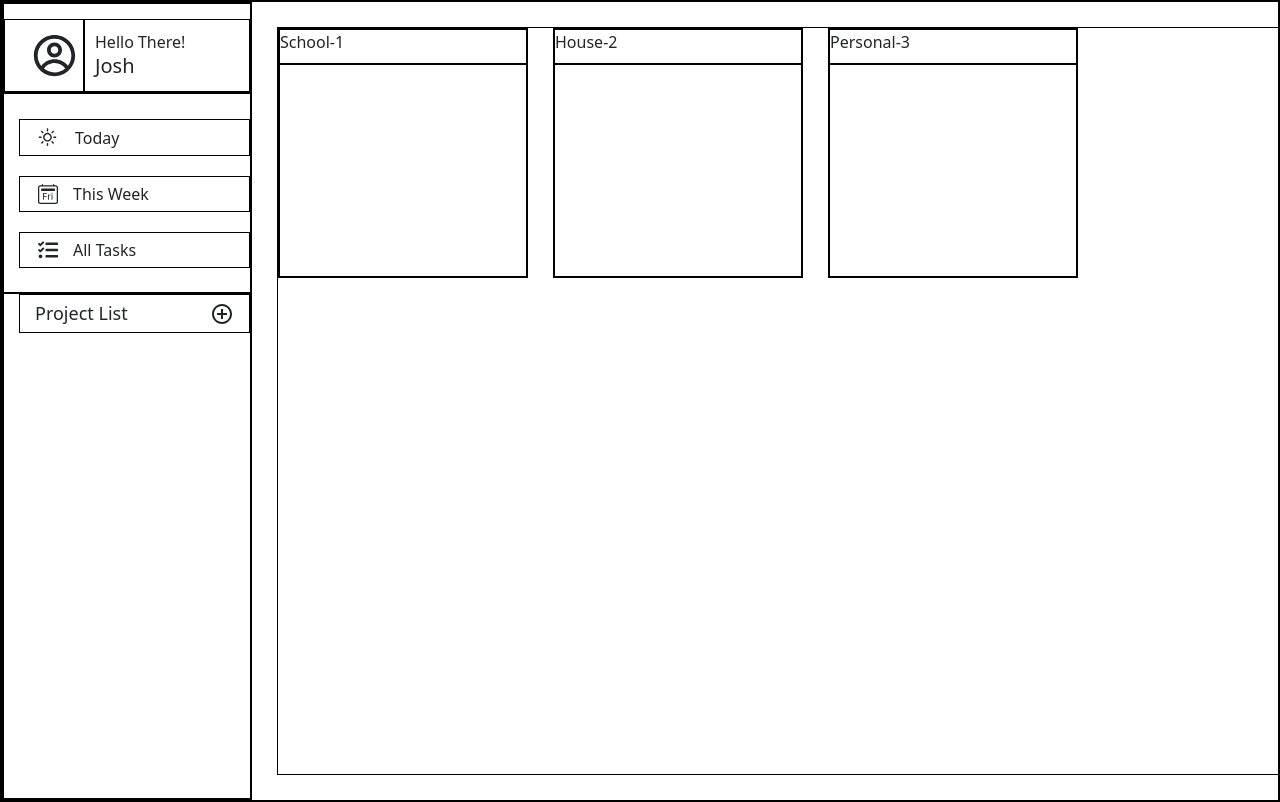
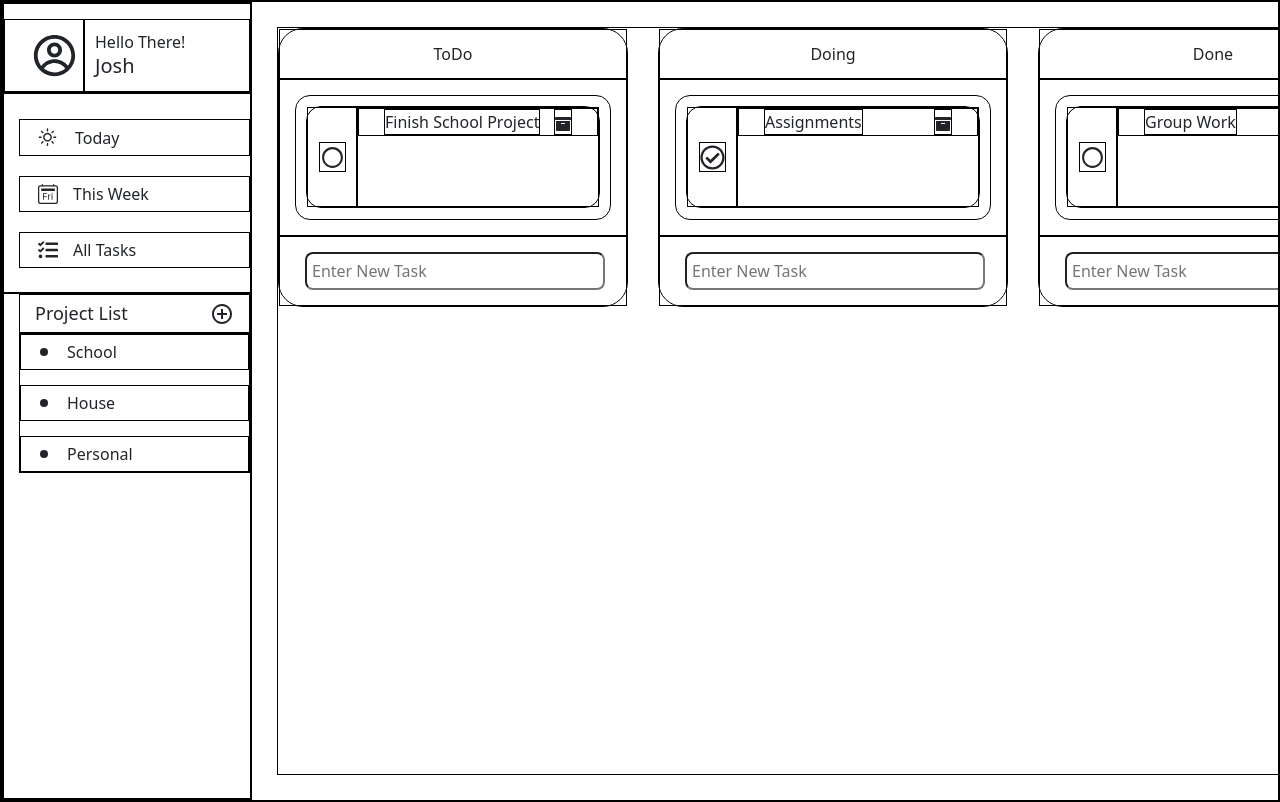
Before and after one commit to HappyLego214/todo-list, a React (Vite) app: page / in a window 1280 px wide. Built offline with nearby package versions, Linux system fonts and the light colour scheme.

Commit message:
refactoring of uneccessary components - creating a single sidebar and removal of project components

```diff
--- a/src/App.css
+++ b/src/App.css
@@ -38,12 +38,6 @@ div {
   gap: 30px;
   height: auto;
   display: flex;
-}
-
-.project-card {
-  display: grid;
-  grid-template-rows: 35px 1fr;
-  height: 250px;
 }
 
 .project-sidebar {
@@ -166,7 +160,7 @@ div {
   font-size: 20px;
 }
 
-.project-list {
+.project-list-container {
   padding-left: 15px;
 }
 
@@ -181,3 +175,19 @@ div {
   align-items: center;
   justify-content: space-between;
 }
+
+.project-list {
+  display: flex;
+  flex-direction: column;
+  gap: 15px;
+}
+
+.project-selection {
+  display: flex;
+  align-items: center;
+  padding: 5px 15px 5px 15px;
+}
+
+.project-selection p {
+  padding-left: 15px;
+}
--- a/src/App.tsx
+++ b/src/App.tsx
@@ -1,10 +1,8 @@
 import { useState } from "react";
 import { v4 as uuidv4 } from "uuid";
 import "./App.css";
-import ProjectBody from "./components/Project/ProjectBody";
 import ToDoBody from "./components/Task/TaskBody";
-import ProjectSidebar from "./components/Project/ProjectSidebar";
-import ToDoSideBar from "./components/Task/TaskSideBar";
+import ProjectSidebar from "./components/Sidebar";
 import { Project, ToDo } from "./components/Interfaces";
 
 const initialProjects: Project[] = [
@@ -41,7 +39,6 @@ const today = new Date();
 console.log(today);
 
 function App() {
-  const [view, setView] = useState("project");
   const [project, setProject] = useState(initialProjects[0]);
   const [projects, updateProjects] = useState(initialProjects);
 
@@ -106,25 +103,17 @@ function App() {
 
   return (
     <div id="main">
-      {view === "project" ? (
-        <ProjectSidebar addProject={addProject}></ProjectSidebar>
-      ) : (
-        <ToDoSideBar setView={setView}></ToDoSideBar>
-      )}
-      {view === "project" ? (
-        <ProjectBody
+      <ProjectSidebar
+        addProject={addProject}
         projects={projects}
-          setView={setView}
         setProject={setProject}
-        ></ProjectBody>
-      ) : (
+      ></ProjectSidebar>
       <ToDoBody
         project={project}
         addToDo={addToDo}
         updateToDo={updateToDo}
         removeToDo={removeToDo}
       ></ToDoBody>
-      )}
     </div>
   );
 }
--- a/src/components/Project/ProjectBody.tsx
+++ /dev/null
@@ -1,23 +0,0 @@
-import { ProjectBodyProps } from "../Interfaces";
-import ProjectCard from "./ProjectCard";
-
-const ProjectBody: React.FC<ProjectBodyProps> = ({
-  setView,
-  setProject,
-  projects,
-}) => {
-  return (
-    <div className="project-body">
-      {projects.map((project) => (
-        <ProjectCard
-          key={project.id}
-          project={project}
-          setView={setView}
-          setProject={setProject}
-        ></ProjectCard>
-      ))}
-    </div>
-  );
-};
-
-export default ProjectBody;
--- a/src/components/Project/ProjectCard.tsx
+++ /dev/null
@@ -1,21 +0,0 @@
-import { CardProp } from "../Interfaces";
-
-const ProjectCard: React.FC<CardProp> = ({ setView, setProject, project }) => {
-  return (
-    <div
-      className="project-card"
-      onClick={() => {
-        setView("todo");
-        setProject(project);
-      }}
-    >
-      <div className="project-title">
-        {" "}
-        {project.name}-{project.id}
-      </div>
-      <div></div>
-    </div>
-  );
-};
-
-export default ProjectCard;
--- a/src/components/Project/ProjectSidebar.tsx
+++ b/src/components/Sidebar.tsx
@@ -1,11 +1,16 @@
-import { ProjectSidebarProps } from "../Interfaces";
+import { ProjectSidebarProps } from "./Interfaces";
 import { CgProfile } from "react-icons/cg";
 import { WiDaySunny } from "react-icons/wi";
 import { FaTasks } from "react-icons/fa";
 import { BsCalendar2Day } from "react-icons/bs";
 import { MdOutlineAddCircleOutline } from "react-icons/md";
+import { GoDotFill } from "react-icons/go";
 
-const ProjectSidebar: React.FC<ProjectSidebarProps> = ({ addProject }) => {
+const ProjectSidebar: React.FC<ProjectSidebarProps> = ({
+  addProject,
+  setProject,
+  projects,
+}) => {
   return (
     <div className="project-sidebar">
       <div className="project-user">
@@ -28,7 +33,7 @@ const ProjectSidebar: React.FC<ProjectSidebarProps> = ({ addProject }) => {
           <FaTasks className="views-svg" /> <p>All Tasks</p>
         </div>
       </div>
-      <div className="project-list">
+      <div className="project-list-container">
         <div className="project-list-options">
           <p>Project List</p>
           <MdOutlineAddCircleOutline
@@ -42,6 +47,20 @@ const ProjectSidebar: React.FC<ProjectSidebarProps> = ({ addProject }) => {
             }}
           />
         </div>
+        <div className="project-list">
+          {projects.map((project, index) => (
+            <div
+              className="project-selection"
+              key={index}
+              onClick={() => {
+                setProject(project);
+              }}
+            >
+              <GoDotFill />
+              <p>{project.name}</p>
+            </div>
+          ))}
+        </div>
       </div>
     </div>
   );
--- a/src/components/Task/TaskSideBar.tsx
+++ /dev/null
@@ -1,18 +0,0 @@
-import { ToDoSidebarProps } from "../Interfaces";
-
-const ToDoSideBar = ({ setView }: ToDoSidebarProps) => {
-  return (
-    <div>
-      <button
-        onClick={() => {
-          setView("project");
-        }}
-      >
-        Back
-      </button>
-      ToDoSideBar
-    </div>
-  );
-};
-
-export default ToDoSideBar;
```
Also changed, not shown: src/components/Interfaces.tsx (+2 -11 lines). Lines whose indentation alone changed are shown as unchanged.
